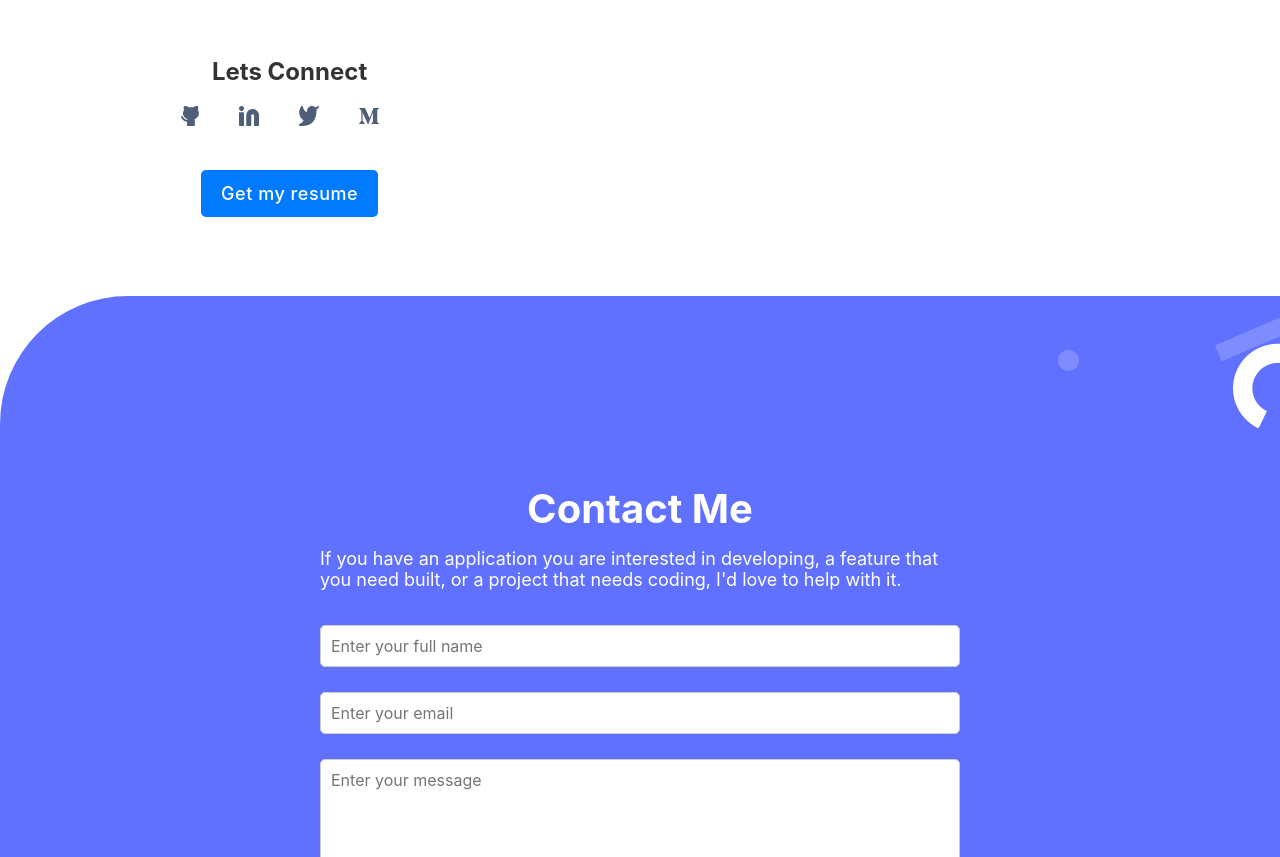
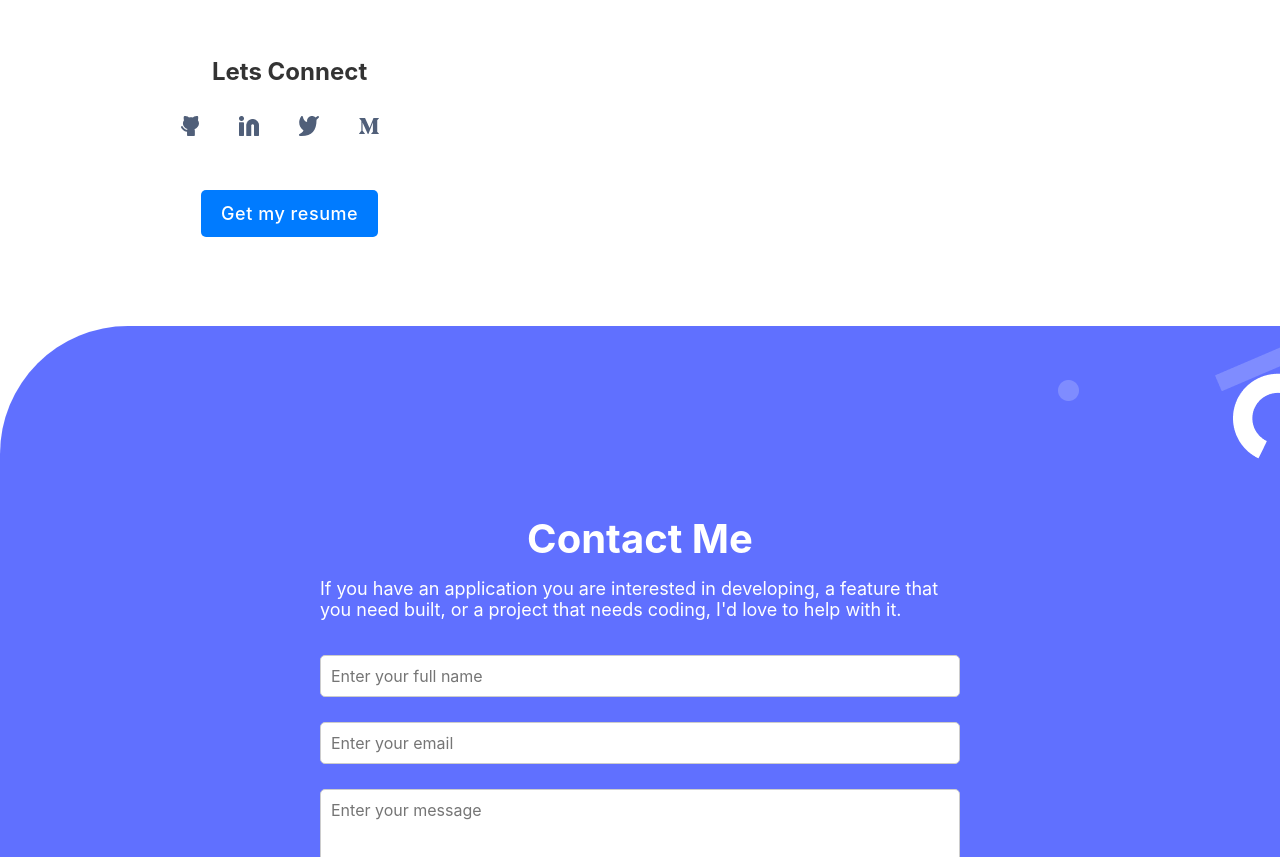
Before and after one commit to Masouma864/Masouma_Portfolio, a website: page index.html in a window 1280 px wide. Shown: the part 3269-4126 px from the top of the page. Drawn offline with nearby package versions, Linux system fonts and the light colour scheme.

Commit message:
refactor style

```diff
--- a/style.css
+++ b/style.css
@@ -119,6 +119,14 @@ nav a:hover {
   font-size: 16px;
   line-height: 1.6;
   margin-bottom: 20px;
+}
+
+.about-media-icons {
+
+  margin: 10px;
+  display: flex;
+  flex-direction: column;
+  justify-content: space-between;
 }
 
 .hero-container a {
@@ -537,6 +545,7 @@ nav a:hover {
   display: flex;
   flex-direction: row;
   gap: 20px;
+  padding-top: 10px;
   list-style-type: none;
 }
 
```
